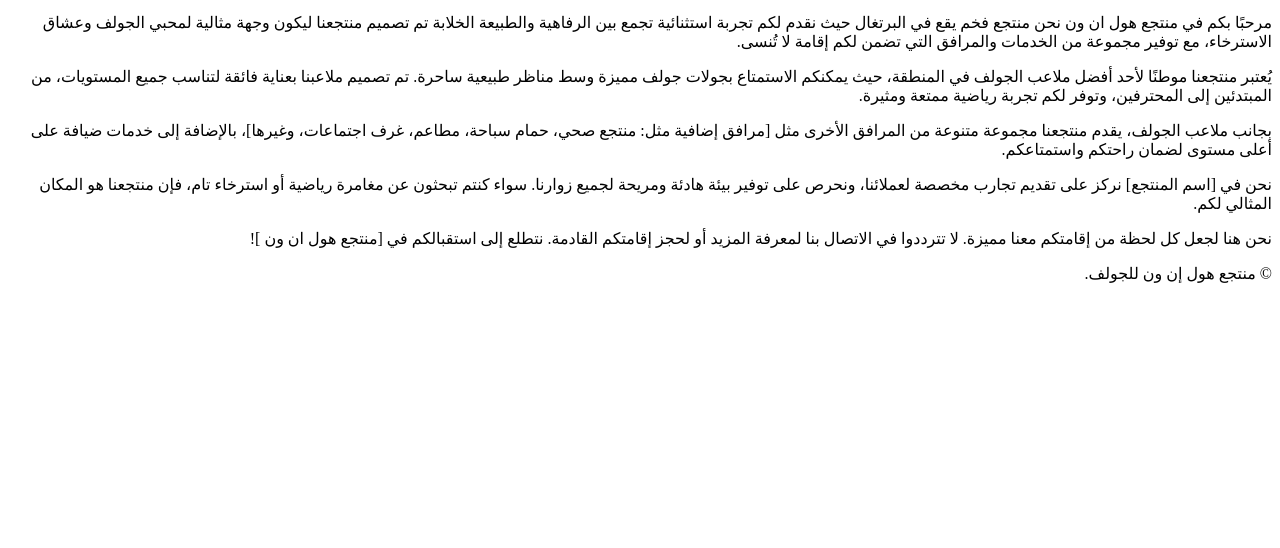
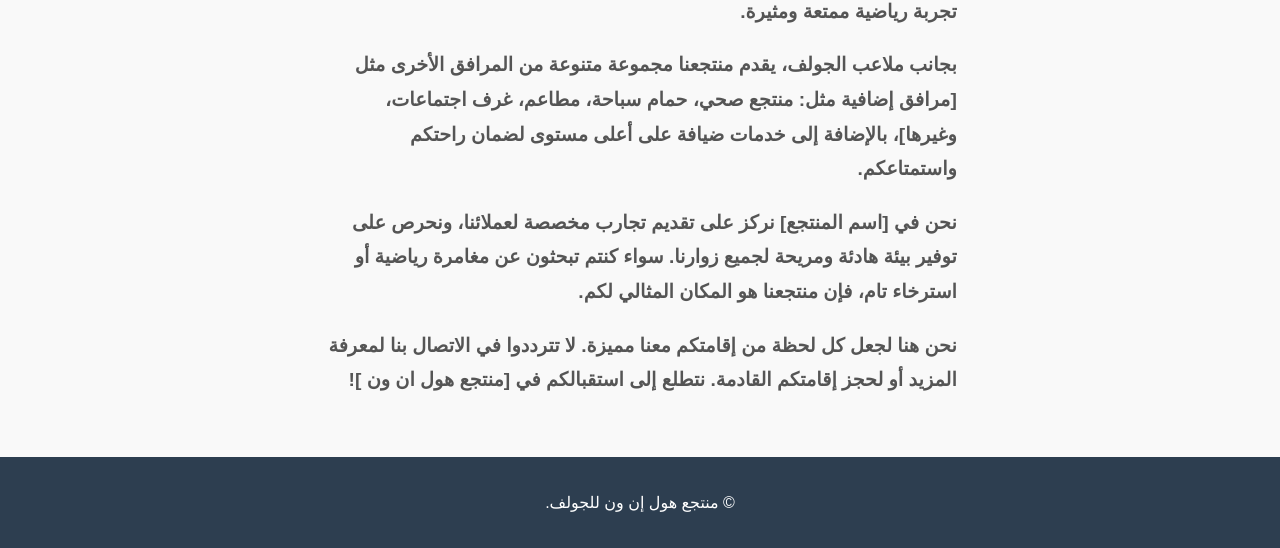
Before and after one commit to hamzamarie2008/-df-3, a plain HTML site: page من نحن.html in a window 1280 px wide. Shown: the part 618-1166 px from the top of the page. Before the commit the page ends 917 px from the top, so only its background shows below. Drawn offline with Linux system fonts and the light colour scheme; files whose address does not match are found by name.

Commit message:
Update من نحن.html

```diff
--- a/من نحن.html
+++ b/من نحن.html
@@ -6,7 +6,7 @@
     <meta name="viewport" content="width=device-width, initial-scale=1.0">
     <title>من نحن - منتجع إن ون للجولف</title>
     <!-- ربط ملف CSS -->
-    <link rel="stylesheet" href="css/من نحن .css">
+    <link rel="stylesheet" href="من نحن .css">
 </head>
 <body>
     <header>
```
